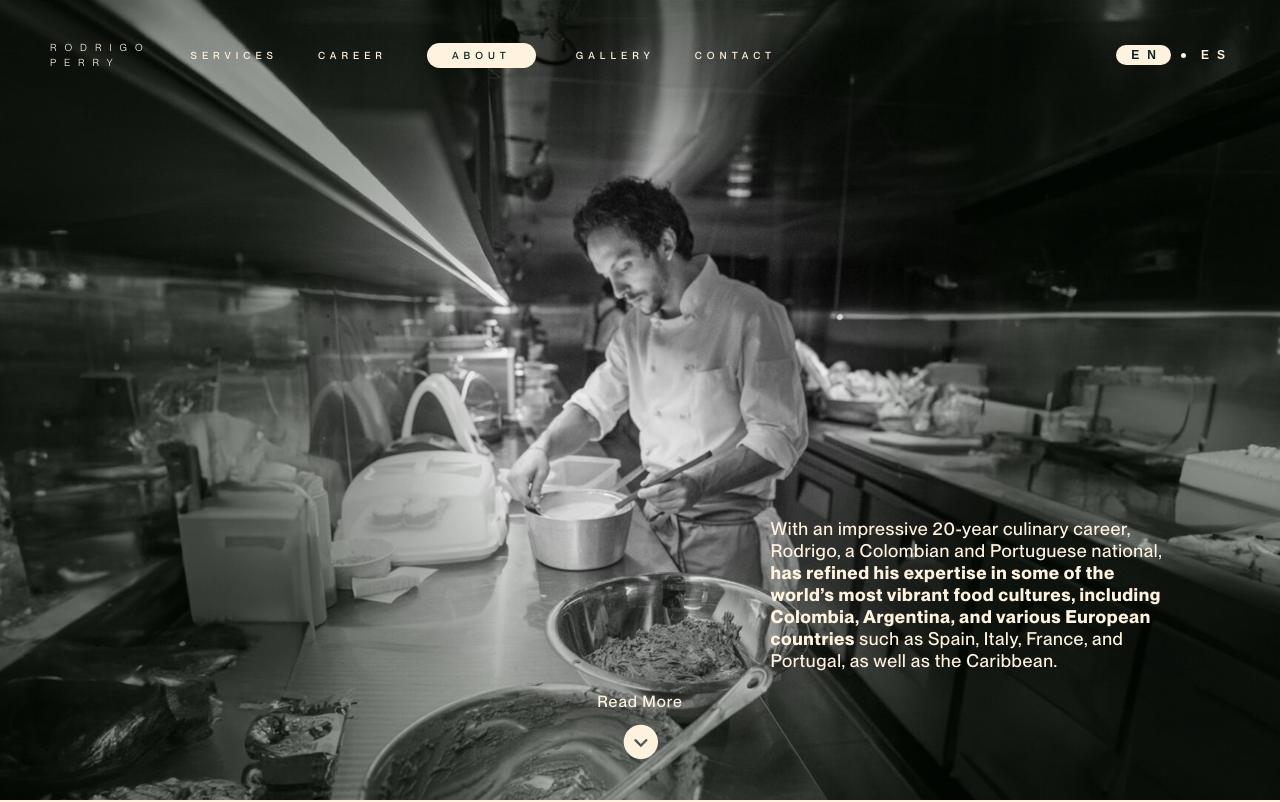
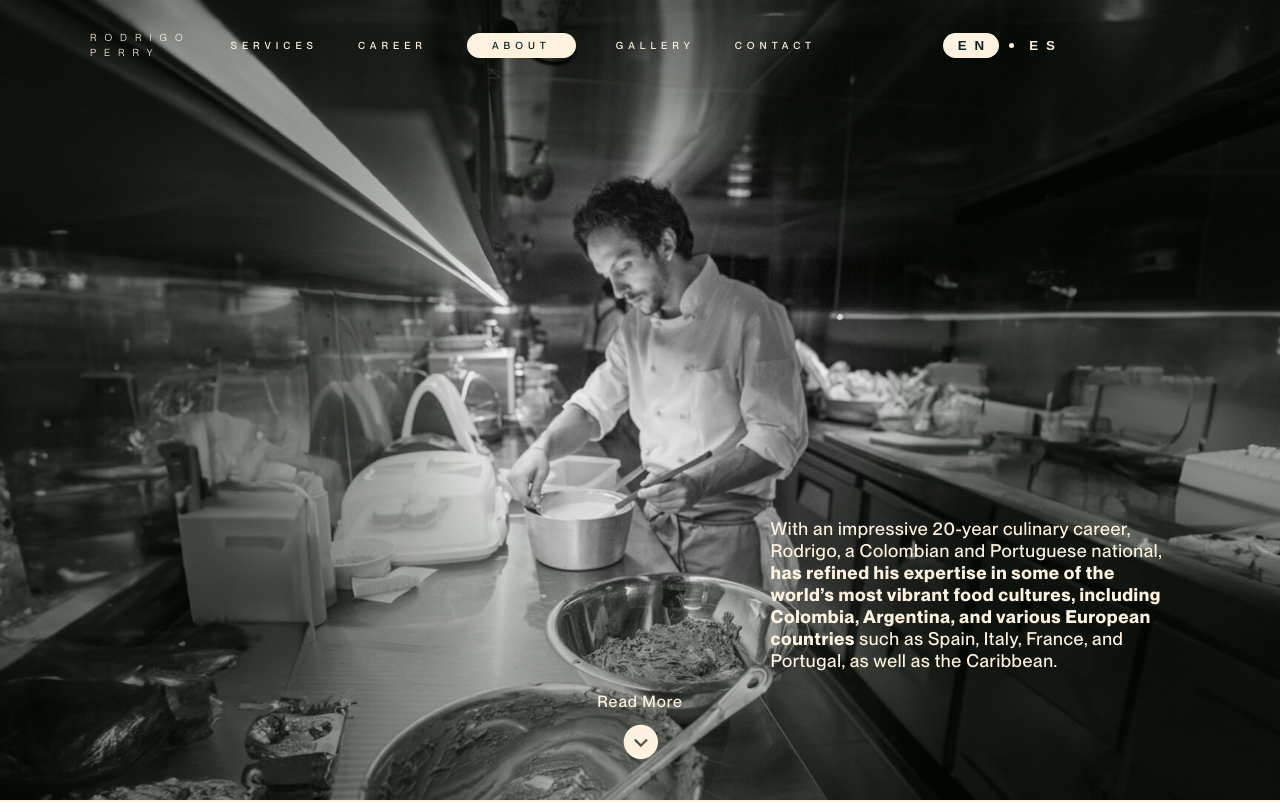
Before and after one commit to Doominnic/rodrigo-perry, a React (Vite) app: page /about in a window 1280 px wide. Shown: the top 802 px of the page. Built offline with nearby package versions, Linux system fonts and the light colour scheme.

Commit message:
navbar adjustments

```diff
--- a/src/App.css
+++ b/src/App.css
@@ -60,19 +60,44 @@
 /*Website styles*/
 
 /*--------NAVBAR STYLES--------*/
+/* Sticky Navbar */
 .navbar {
   display: flex;
   justify-content: space-between;
   align-items: center;
   width: 100vw;
+  position: absolute; /* Change to fixed for sticky behavior */
+  top: 0;
+  left: 0;
+  padding: 40px 220px;
+  z-index: 500;
+  background-color: transparent; /* Initial background is transparent */
+  transition: background-color 0.3s ease;
+}
 
+/* Navbar home with adjusted padding */
+.navbar-home {
+  display: flex;
+  justify-content: space-between;
+  align-items: center;
+  width: 100vw;
   position: absolute;
   top: 0;
   left: 0;
-  padding: 40px 50px;
+  padding: 30px 220px 30px 90px;
   z-index: 500;
+  background-color: transparent;
+  transition: background-color 0.5s ease;
 }
 
+/* Change background color when scrolled */
+.navbar-scrolled {
+  background-color: var(--primary-color); /* Background when scrolled */
+  box-shadow: 0px 4px 12px rgba(0, 0, 0, 0.1); /* Optional shadow for effect */
+  position: fixed;
+}
+
+/* Navbar menu styles remain the same */
 .navbar-menu {
   display: flex;
   gap: 40px;
@@ -84,6 +109,7 @@
   color: var(--quaternary-color);
   font-size: 10px;
   font-weight: 500;
+  line-height: 25px;
 }
 
 .home-item {
@@ -103,10 +129,11 @@
   background-color: var(--quaternary-color);
   color: var(--primary-color);
   font-weight: 500;
-  padding: 5px 25px;
+  padding: 0px 25px;
   border-radius: 50px;
 }
 
+/* Language toggle styles remain the same */
 .language-toggle {
   display: flex;
   gap: 10px;
@@ -130,14 +157,8 @@
   cursor: pointer;
 }
 
-.language-toggle button span {
-  line-height: 10px;
-  font-size: 12px;
-}
-
 .language-toggle .active-language {
   padding: 5px 15px;
-
   background-color: var(--quaternary-color);
   color: var(--primary-color);
   border-radius: 50px;
@@ -150,8 +171,6 @@
   color: var(--quaternary-color);
   border-radius: 50px;
   font-weight: bold;
-
-  border: none;
 }
 
 /*--------HOME PAGE STYLES----------*/
--- a/src/componentes/navbar.jsx
+++ b/src/componentes/navbar.jsx
@@ -1,17 +1,39 @@
 import { NavLink, useLocation } from "react-router-dom";
+import { useState, useEffect } from "react";
 import "./../App.css";
 import PropTypes from "prop-types";
 
 function Navbar({ language, setLanguage }) {
-  // Function to toggle language
   const toggleLanguage = lang => {
     setLanguage(lang);
   };
 
   const location = useLocation();
+  const [isScrolled, setIsScrolled] = useState(false);
+
+  // Function to handle scrolling
+  const handleScroll = () => {
+    const scrollPosition = window.scrollY;
+    if (scrollPosition > window.innerHeight - 120) {
+      setIsScrolled(true);
+    } else {
+      setIsScrolled(false);
+    }
+  };
+
+  useEffect(() => {
+    window.addEventListener("scroll", handleScroll);
+    return () => {
+      window.removeEventListener("scroll", handleScroll);
+    };
+  }, []);
 
   return (
-    <div className="navbar">
+    <div
+      className={`${location.pathname !== "/" ? "navbar-home" : "navbar"} ${
+        isScrolled ? "navbar-scrolled" : ""
+      }`}
+    >
       <div className="navbar-menu">
         {location.pathname !== "/" && (
           <NavLink to="/" className="home-item">
@@ -19,7 +41,6 @@ function Navbar({ language, setLanguage }) {
             <p>PERRY</p>
           </NavLink>
         )}
-
         <NavLink className="menu-item" to="/services" activeClassName="active">
           {language === "EN" ? "SERVICES" : "SERVICIOS"}
         </NavLink>
```
